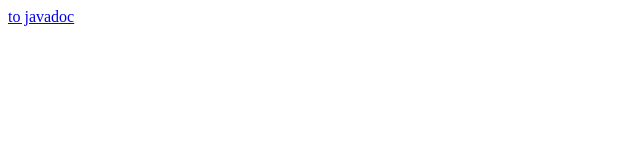
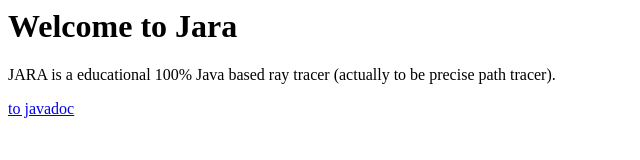
Before and after one commit to studio42gmbh/jara, a plain HTML site: page docs/index.html in a window 1280 px wide. Shown: the whole page, without its empty margins (0-640 px from the left). Drawn offline with Linux system fonts and the light colour scheme.

Commit message:
Update index.html

```diff
--- a/docs/index.html
+++ b/docs/index.html
@@ -1 +1,7 @@
-<a href="javadoc/">to javadoc</a>
+<html>
+  <body>
+    <h1>Welcome to Jara</h1>
+    <p>JARA is a educational 100% Java based ray tracer (actually to be precise path tracer).</p>
+    <a href="javadoc/">to javadoc</a>
+  </body>
+</html>
```
